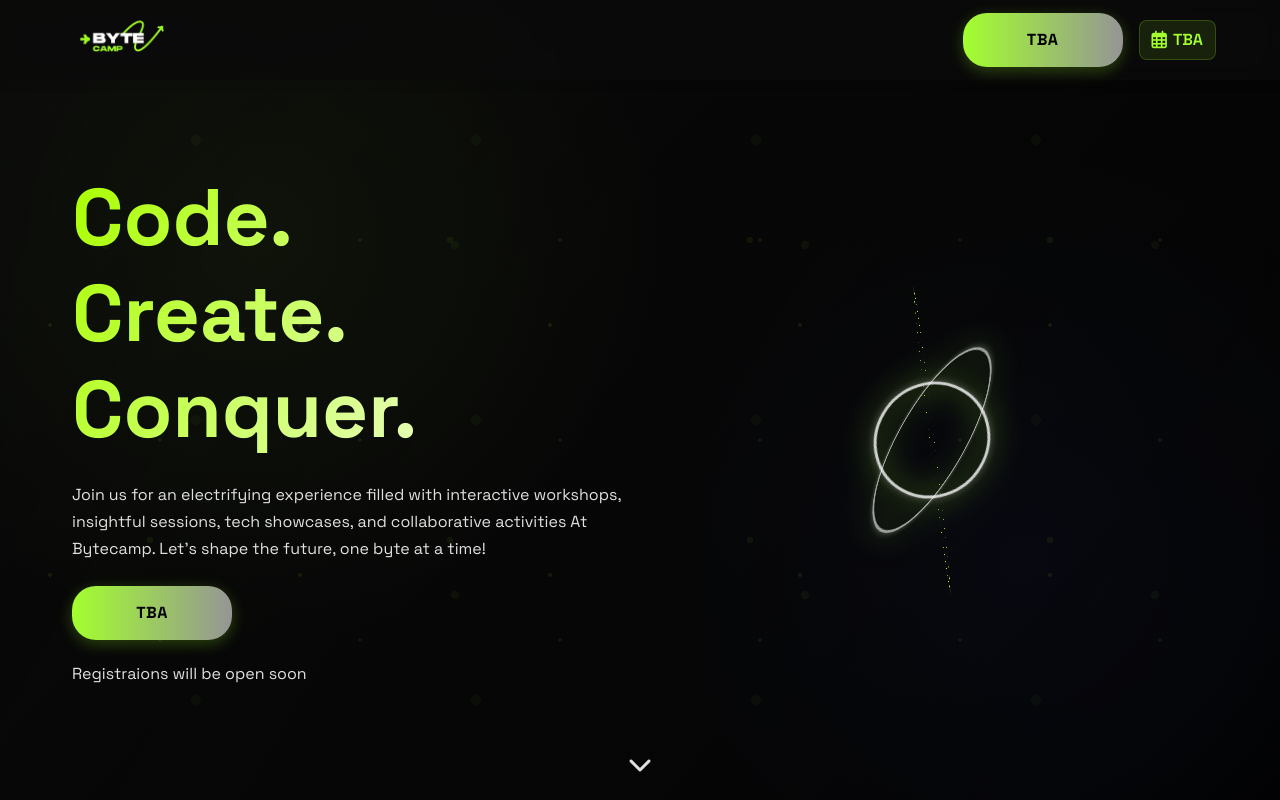
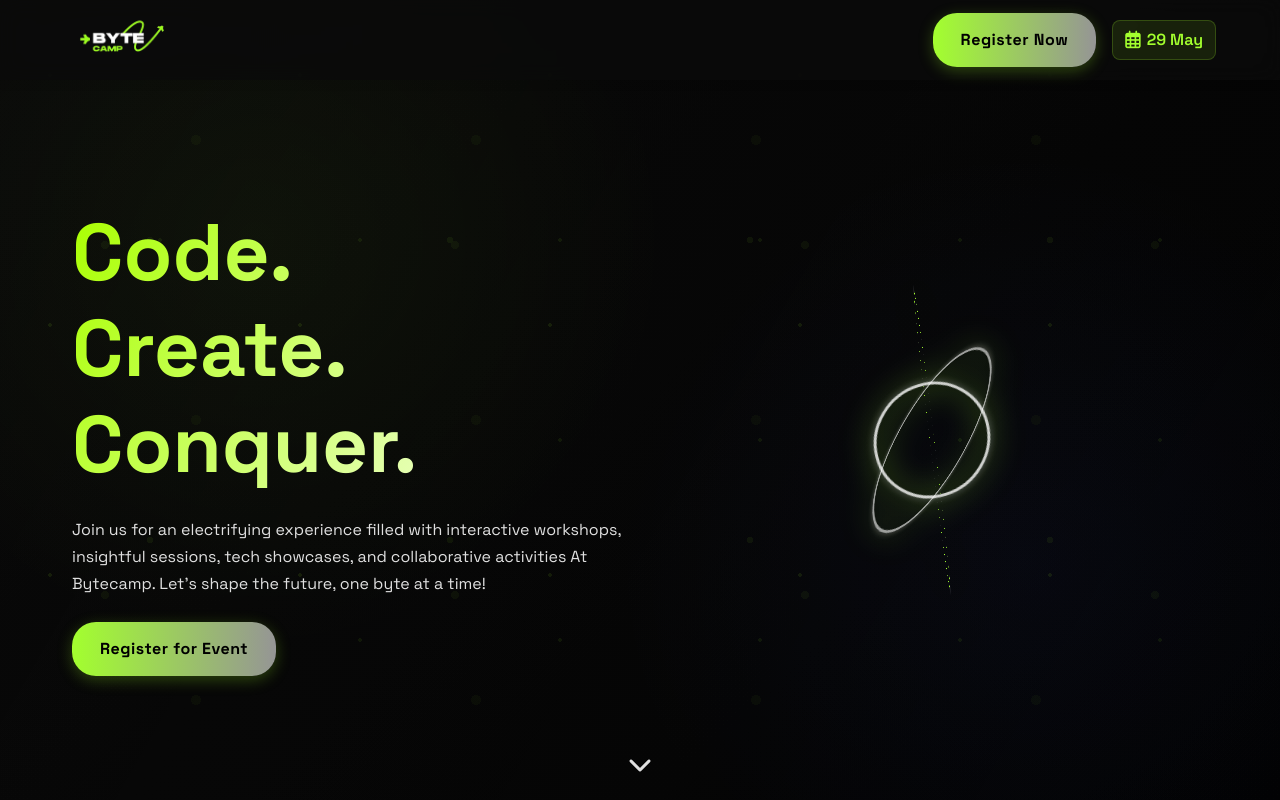
Before and after one commit to HassanFaisal2604/BYTE_CAMP, a website: page index.html in a window 1280 px wide. Shown: the top 800 px of the page. Drawn offline with nearby package versions, Linux system fonts and the light colour scheme; a script that the page names is missing; files whose address does not match are found by name.

Commit message:
changed Date

```diff
--- a/index.html
+++ b/index.html
@@ -124,16 +124,16 @@
 
             <div class="header-date-register">
                 <a href="#event-details" class="event-date header-event-date">
-                    <i class="far fa-calendar-alt"></i> TBA
+                    <i class="far fa-calendar-alt"></i> 29 May
                 </a>
 
-                <!-- Commented out Luma registration
-                <a href="https://lu.ma/event/evt-tQyH6djijkje6Gw" class="lumabtn-main" data-luma-action="checkout" data-luma-event-id="evt-tQyH6djijkje6Gw">
-                    Register Now
-                </a>
-                -->
-                <a href="#" class="lumabtn-main">
-                    TBA
+                <a
+                  href="https://lu.ma/event/evt-rqmfN56uJwVMVKA"
+                  class="lumabtn-main"
+                  data-luma-action="checkout"
+                  data-luma-event-id="evt-rqmfN56uJwVMVKA"
+                >
+                  Register Now
                 </a>
             </div>
 
@@ -169,14 +169,14 @@
                         Join us for an electrifying experience filled with interactive workshops, insightful sessions, tech showcases, and collaborative activities At Bytecamp. Let's shape the future, one byte at a time!
                     </p>
 
-                    <!-- Remove the event-date button from hero section -->
-                    <!-- <a href="#event-details" class="event-date header-event-date">
-                        <i class="far fa-calendar-alt"></i> TBA
-                    </a> -->
-                    <a href="#" class="lumabtn-content">
-                        TBA
+                    <a
+                      href="https://lu.ma/event/evt-rqmfN56uJwVMVKA"
+                      class="lumabtn-content"
+                      data-luma-action="checkout"
+                      data-luma-event-id="evt-rqmfN56uJwVMVKA"
+                    >
+                      Register for Event
                     </a>
-                    <p class="hero-note"> Registraions will be open soon</p>
                 </div>
                 <div class="hero-visual">
                     <div class="tech-sphere">
@@ -245,7 +245,7 @@
                             <i class="far fa-calendar-alt"></i>
                         </div>
                         <h3>Date</h3>
-                        <p>TBA</p>
+                        <p>29 May</p>
                     </div>
 
                     <div class="detail-card">
@@ -753,6 +753,7 @@
     </footer>
 
     <script src="script.js" defer></script>
+    <script id="luma-checkout" src="https://embed.lu.ma/checkout-button.js"></script>
 </body>
 
 </html>
```
